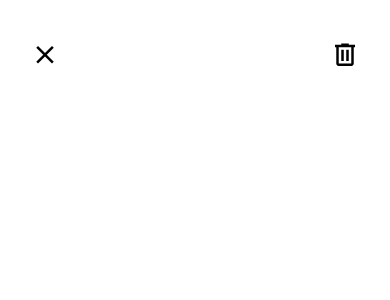
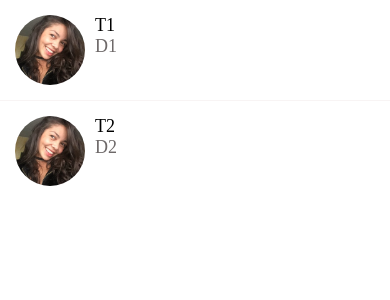
Before and after one commit to LauraCanon/Swap, a React Native app: screen / in a window 390 px wide. Shown: the top 300 px of the page. Built offline with nearby package versions, Linux system fonts and the light colour scheme.

Commit message:
Modifies listItem funcionality and implements swipeable

```diff
--- a/App.js
+++ b/App.js
@@ -4,7 +4,8 @@ import Card from "./app/components/Card";
 import ListingDetailScreen from "./app/screens/ListingDetailScreen";
 import WelcomeScreen from "./app/screens/WelcomeScreen";
 import ViewImageScreen from "./app/screens/ViewImageScreen";
+import MessagesScreen from "./app/screens/MessagesScreen";
 
 export default function App() {
-  return <ViewImageScreen />;
+  return <MessagesScreen />;
 }
--- a/app/components/ListItem.js
+++ b/app/components/ListItem.js
@@ -1,11 +1,14 @@
 import React from "react";
-import { Image, StyleSheet, View } from "react-native";
+import { Image, StyleSheet, TouchableHighlight, View } from "react-native";
 import AppText from "./AppText";
+import Swipeable from "react-native-gesture-handler/Swipeable";
 
 import colors from "../config/colors";
 
-function ListItem({ title, subTitle, image }) {
+function ListItem({ title, subTitle, image, onPress, renderRightActions }) {
   return (
+    <Swipeable renderRightActions={renderRightActions}>
+      <TouchableHighlight onPress={onPress} underlayColor={colors.light}>
         <View style={styles.container}>
           <Image style={styles.image} source={image} />
           <View>
@@ -13,12 +16,15 @@ function ListItem({ title, subTitle, image }) {
             <AppText style={styles.subTitle}>{subTitle}</AppText>
           </View>
         </View>
+      </TouchableHighlight>
+    </Swipeable>
   );
 }
 
 const styles = StyleSheet.create({
   container: {
     flexDirection: "row",
+    padding: 15,
   },
   image: {
     width: 70,
--- /dev/null
+++ b/app/components/ListItemDeleteAction.js
@@ -0,0 +1,24 @@
+import React from "react";
+import { StyleSheet, View } from "react-native";
+import { MaterialCommunityIcons } from "@expo/vector-icons";
+
+import colors from "../config/colors";
+
+function ListItemDeleteAction(props) {
+  return (
+    <View style={styles.container}>
+      <MaterialCommunityIcons name="trash-can" size={35} color={colors.white} />
+    </View>
+  );
+}
+
+const styles = StyleSheet.create({
+  container: {
+    backgroundColor: colors.danger,
+    width: 70,
+    justifyContent: "center",
+    alignItems: "center",
+  },
+});
+
+export default ListItemDeleteAction;
--- /dev/null
+++ b/app/components/ListItemSeparator.js
@@ -0,0 +1,18 @@
+import React from "react";
+import { StyleSheet, View } from "react-native";
+
+import colors from "../config/colors";
+
+function ListItemSeparator() {
+  return <View style={styles.separator} />;
+}
+
+const styles = StyleSheet.create({
+  separator: {
+    width: "100%",
+    height: 1,
+    backgroundColor: colors.light,
+  },
+});
+
+export default ListItemSeparator;
--- /dev/null
+++ b/app/components/Screen.js
@@ -0,0 +1,20 @@
+import React from "react";
+import {
+  Platform,
+  SafeAreaView,
+  StatusBar,
+  StyleSheet,
+  View,
+} from "react-native";
+
+function Screen({ children }) {
+  return <SafeAreaView style={styles.screen}>{children}</SafeAreaView>;
+}
+
+const styles = StyleSheet.create({
+  screen: {
+    paddingTop: Platform.OS === "android" ? StatusBar.currentHeight : 0,
+  },
+});
+
+export default Screen;
--- a/app/config/colors.js
+++ b/app/config/colors.js
@@ -4,4 +4,6 @@ export default {
   white: "#fff",
   black: "#000",
   gray: "#6e6969",
+  light: "#f8f4f4",
+  danger: "#ff5252",
 };
--- /dev/null
+++ b/app/screens/MessagesScreen.js
@@ -0,0 +1,47 @@
+import React from "react";
+import { FlatList, StyleSheet, View } from "react-native";
+
+import ListItem from "../components/ListItem";
+import ListItemDeleteAction from "../components/ListItemDeleteAction";
+import ListItemSeparator from "../components/ListItemSeparator";
+import Screen from "../components/Screen";
+
+const messages = [
+  {
+    id: 1,
+    title: "T1",
+    description: "D1",
+    image: require("../assets/ProfilePicture.jpeg"),
+  },
+  {
+    id: 2,
+    title: "T2",
+    description: "D2",
+    image: require("../assets/ProfilePicture.jpeg"),
+  },
+];
+
+function MessagesScreen() {
+  return (
+    <Screen>
+      <FlatList
+        data={messages}
+        keyExtractor={(message) => message.id.toString()}
+        renderItem={({ item }) => (
+          <ListItem
+            title={item.title}
+            subTitle={item.description}
+            image={item.image}
+            onPress={() => console.log("Message selected", item)}
+            renderRightActions={ListItemDeleteAction}
+          />
+        )}
+        ItemSeparatorComponent={ListItemSeparator}
+      />
+    </Screen>
+  );
+}
+
+const styles = StyleSheet.create({});
+
+export default MessagesScreen;
--- a/package.json
+++ b/package.json
@@ -15,7 +15,8 @@
     "react": "17.0.1",
     "react-dom": "17.0.1",
     "react-native": "0.64.3",
-    "react-native-web": "0.17.1"
+    "react-native-web": "0.17.1",
+    "react-native-gesture-handler": "~2.1.0"
   },
   "devDependencies": {
     "@babel/core": "^7.12.9"
```
Also changed, not shown: 1 other file (tests, documents, lock files or other folders). Lines whose indentation alone changed are shown as unchanged.
